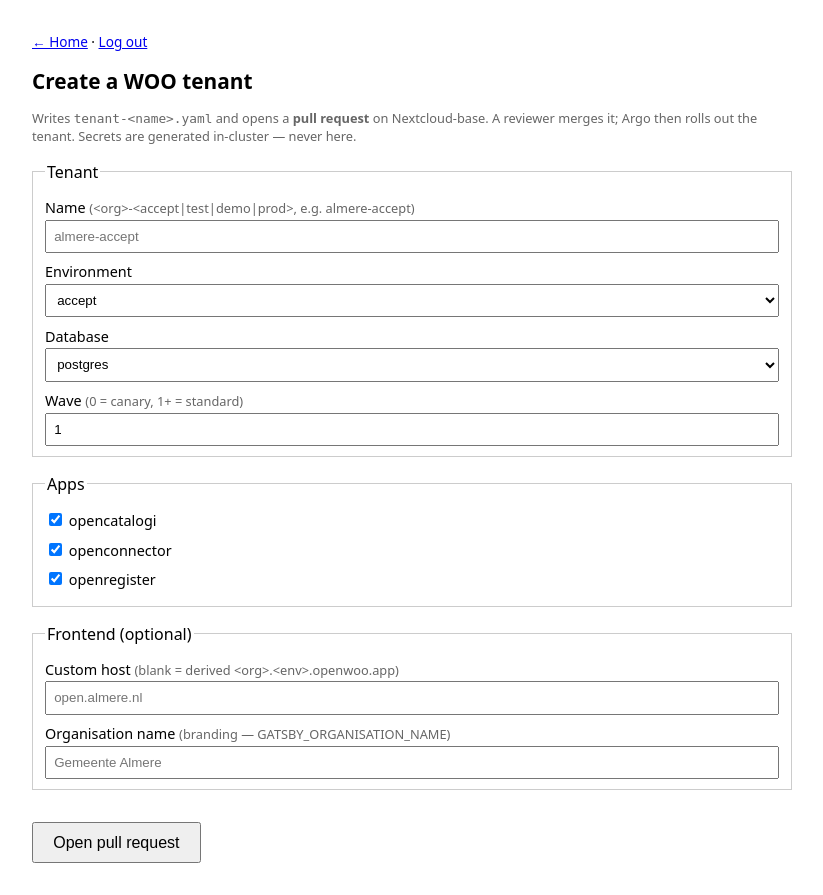
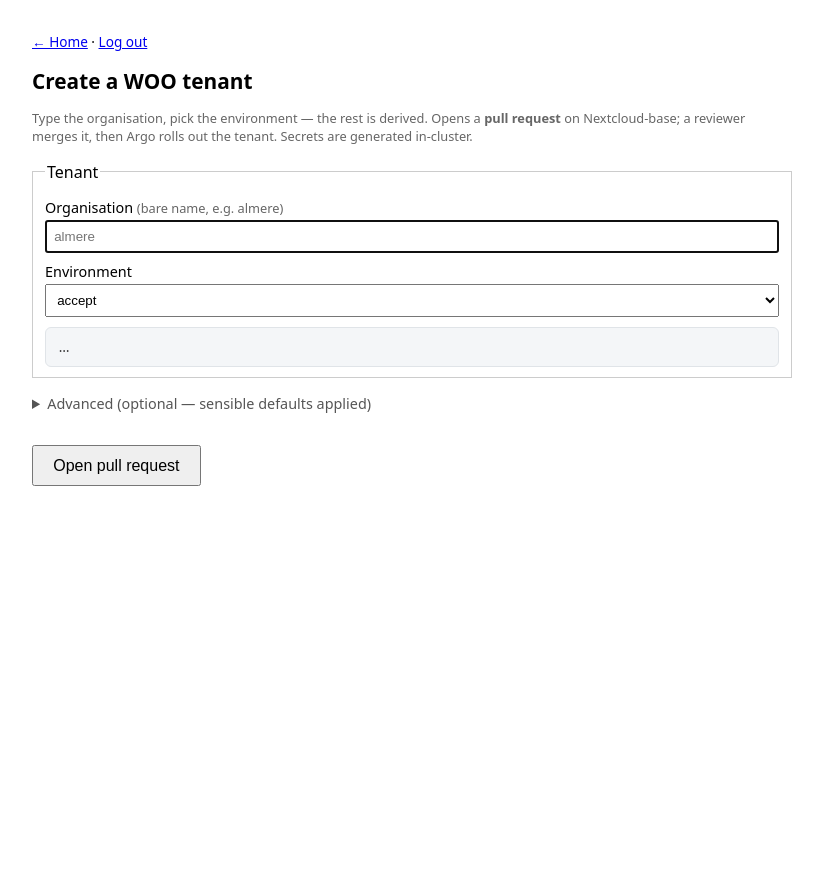
Before and after one commit to ConductionNL/openwoo-app-config, a Python web app: template webgui/templates/tenant.html in a window 1280 px wide. Shown: the whole page, without its empty margins (228-1051 px from the left). After the commit the page ends 486 px from the top, so only its background shows below. Run offline with Jinja, Linux system fonts and the light colour scheme; the template is opened without the code that fills it, so the values that code supplies are empty.

Commit message:
feat(webgui): minimal tenant form (org+env) + PR-status polling
Operator types only org + environment; name/apps/db/branding/secrets all
derived (tenants.from_org/validate_org/org_display). Live preview of derived
name+host. gitlib.get_pr + /tenant/pr-status + result polling: shows PR ->
merged -> hand-off to Provision config. Image 0.2.1 -> 0.2.2. 124 tests pass.

Co-Authored-By: Claude Opus 4.8 (1M context) <noreply@anthropic.com>

```diff
--- a/webgui/deploy/kustomization.yaml
+++ b/webgui/deploy/kustomization.yaml
@@ -24,4 +24,5 @@ images:
   - name: docker.io/conduction2022/openwoo-provisioner
     # 0.2.0: tenant-creation flow (gitlib + /tenant route + FORGEJO_* env).
     # 0.2.1: landing page (/) with use-case cards + logout; provision form moved to /provision-config.
-    newTag: "0.2.1"
+    # 0.2.2: tenant form minimised to org+env (rest derived); live preview + PR-status polling.
+    newTag: "0.2.2"
--- a/webgui/templates/tenant.html
+++ b/webgui/templates/tenant.html
@@ -10,55 +10,55 @@
     h1 { font-size: 1.3rem; }
     label { display: block; margin: .6rem 0 .15rem; font-size: .9rem; }
     input[type=text], select { width: 100%; padding: .45rem; box-sizing: border-box; }
-    .row { margin: .4rem 0; }
     .hint { color: #666; font-size: .8rem; }
     button { margin-top: 1rem; padding: .6rem 1.2rem; font-size: 1rem; }
     fieldset { border: 1px solid #ccc; margin: 1rem 0; }
+    details { margin: 1rem 0; }
+    summary { cursor: pointer; color: #555; font-size: .9rem; }
+    .preview { background: #f4f6f8; border: 1px solid #e0e4e8; border-radius: 6px;
+               padding: .6rem .8rem; margin-top: .6rem; font-size: .85rem; color: #333; }
+    .preview code { color: #06c; }
     #result { margin-top: 1rem; padding: 1rem; border-radius: 6px; display: none; }
     #result.ok { background: #e7f6e7; border: 1px solid #8c8; }
     #result.err { background: #fbeaea; border: 1px solid #d99; }
+    #result.pending { background: #fff7e6; border: 1px solid #e3c266; }
     #result a { font-weight: 600; }
   </style>
 </head>
 <body>
   <p style="font-size:.85rem;margin:.5rem 0 1rem"><a href="/">← Home</a> &middot; <a href="/oauth2/sign_out">Log out</a></p>
   <h1>Create a WOO tenant</h1>
-  <p class="hint">Writes <code>tenant-&lt;name&gt;.yaml</code> and opens a
-     <strong>pull request</strong> on Nextcloud-base. A reviewer merges it; Argo
-     then rolls out the tenant. Secrets are generated in-cluster — never here.</p>
+  <p class="hint">Type the organisation, pick the environment — the rest is derived.
+     Opens a <strong>pull request</strong> on Nextcloud-base; a reviewer merges it,
+     then Argo rolls out the tenant. Secrets are generated in-cluster.</p>
 
   <form id="f">
     <fieldset>
       <legend>Tenant</legend>
-      <label>Name <span class="hint">(&lt;org&gt;-&lt;accept|test|demo|prod&gt;, e.g. almere-accept)</span></label>
-      <input type="text" name="name" placeholder="almere-accept" required>
+      <label>Organisation <span class="hint">(bare name, e.g. almere)</span></label>
+      <input type="text" name="org" id="org" placeholder="almere" required autofocus>
       <label>Environment</label>
-      <select name="environment">
+      <select name="environment" id="env">
         <option value="accept">accept</option>
         <option value="prod">prod</option>
       </select>
-      <label>Database</label>
+      <div class="preview" id="preview">…</div>
+    </fieldset>
+
+    <details>
+      <summary>Advanced (optional — sensible defaults applied)</summary>
+      <label>Database <span class="hint">(default postgres)</span></label>
       <select name="dbType">
-        <option value="postgres">postgres</option>
+        <option value="">postgres (default)</option>
         <option value="mariadb">mariadb</option>
         <option value="external">external</option>
       </select>
-      <label>Wave <span class="hint">(0 = canary, 1+ = standard)</span></label>
-      <input type="text" name="wave" value="1">
-    </fieldset>
-    <fieldset>
-      <legend>Apps</legend>
-      <div class="row"><label><input type="checkbox" name="apps" value="opencatalogi" checked> opencatalogi</label></div>
-      <div class="row"><label><input type="checkbox" name="apps" value="openconnector" checked> openconnector</label></div>
-      <div class="row"><label><input type="checkbox" name="apps" value="openregister" checked> openregister</label></div>
-    </fieldset>
-    <fieldset>
-      <legend>Frontend (optional)</legend>
-      <label>Custom host <span class="hint">(blank = derived &lt;org&gt;.&lt;env&gt;.openwoo.app)</span></label>
+      <label>Organisation display name <span class="hint">(default: Gemeente &lt;org&gt;)</span></label>
+      <input type="text" name="frontend_org" id="dispOverride" placeholder="Gemeente Almere">
+      <label>Custom frontend host <span class="hint">(default: derived &lt;org&gt;.&lt;env&gt;.openwoo.app)</span></label>
       <input type="text" name="frontend_host" placeholder="open.almere.nl">
-      <label>Organisation name <span class="hint">(branding — GATSBY_ORGANISATION_NAME)</span></label>
-      <input type="text" name="frontend_org" placeholder="Gemeente Almere">
-    </fieldset>
+    </details>
+
     <button type="submit">Open pull request</button>
   </form>
 
@@ -66,24 +66,55 @@
 
   <script>
     const f = document.getElementById('f'), result = document.getElementById('result');
+    const org = document.getElementById('org'), env = document.getElementById('env');
+    const preview = document.getElementById('preview'), dispOverride = document.getElementById('dispOverride');
+
+    function cap(s){ return s.split('-').filter(Boolean).map(p => p.charAt(0).toUpperCase()+p.slice(1)).join(' '); }
+    function refresh() {
+      const o = org.value.trim().toLowerCase(), e = env.value;
+      if (!o) { preview.textContent = '…'; return; }
+      const host = e === 'prod' ? `${o}.commonground.nu` : `${o}.${e}.commonground.nu`;
+      const fe   = e === 'prod' ? `${o}.openwoo.app`     : `${o}.${e}.openwoo.app`;
+      const disp = dispOverride.value.trim() || `Gemeente ${cap(o)}`;
+      preview.innerHTML =
+        `Tenant <code>${o}-${e}</code> &middot; backend <code>${host}</code><br>` +
+        `frontend <code>${fe}</code> &middot; org <code>${disp}</code> &middot; apps: opencatalogi, openconnector, openregister`;
+    }
+    org.addEventListener('input', refresh); env.addEventListener('change', refresh);
+    dispOverride.addEventListener('input', refresh); refresh();
+
+    let pollTimer = null;
+    function pollStatus(num) {
+      clearInterval(pollTimer);
+      pollTimer = setInterval(async () => {
+        let r, d;
+        try { r = await fetch('/tenant/pr-status?number=' + num); d = await r.json(); } catch (e) { return; }
+        if (d.merged) {
+          clearInterval(pollTimer);
+          result.className = 'ok';
+          result.innerHTML = `✅ PR #${num} <strong>merged</strong> — Argo rolt de tenant uit. ` +
+            `Volgende stap: <a href="/provision-config">Provision config →</a>`;
+        } else if (d.state === 'closed') {
+          clearInterval(pollTimer);
+          result.className = 'err';
+          result.innerHTML = `PR #${num} gesloten zonder merge.`;
+        }
+      }, 8000);
+    }
+
     f.addEventListener('submit', async (e) => {
       e.preventDefault();
-      result.style.display = 'block';
-      result.className = '';
-      result.textContent = 'opening pull request…';
+      result.style.display = 'block'; result.className = 'pending';
+      result.textContent = 'pull request openen…';
       let resp, data;
-      try {
-        resp = await fetch('/tenant', { method: 'POST', body: new FormData(f) });
-        data = await resp.json();
-      } catch (err) {
-        result.className = 'err';
-        result.textContent = 'network error: ' + err;
-        return;
-      }
+      try { resp = await fetch('/tenant', { method: 'POST', body: new FormData(f) }); data = await resp.json(); }
+      catch (err) { result.className = 'err'; result.textContent = 'network error: ' + err; return; }
       if (resp.status === 201 && data.pr_url) {
-        result.className = 'ok';
-        result.innerHTML = '✅ Tenant requested — PR #' + (data.pr_number ?? '') +
-          ' opened → <a href="' + data.pr_url + '" target="_blank" rel="noopener">review &amp; merge</a>';
+        result.className = 'pending';
+        result.innerHTML = `📬 Tenant <code>${data.tenant}</code> — PR #${data.pr_number} geopend ` +
+          `(<a href="${data.pr_url}" target="_blank" rel="noopener">review &amp; merge</a>). ` +
+          `Wacht op merge…`;
+        pollStatus(data.pr_number);
       } else {
         result.className = 'err';
         const errs = (data && data.errors) ? data.errors : ['unexpected error (HTTP ' + resp.status + ')'];
```
Also changed, not shown: tests/test_gitlib.py (+8 -0 lines), tests/test_tenants.py (+33 -0 lines), tests/test_webgui.py (+28 -15 lines), webgui/gitlib.py (+9 -0 lines), webgui/server.py (+30 -11 lines), webgui/tenants.py (+46 -0 lines), CHANGELOG.md.
